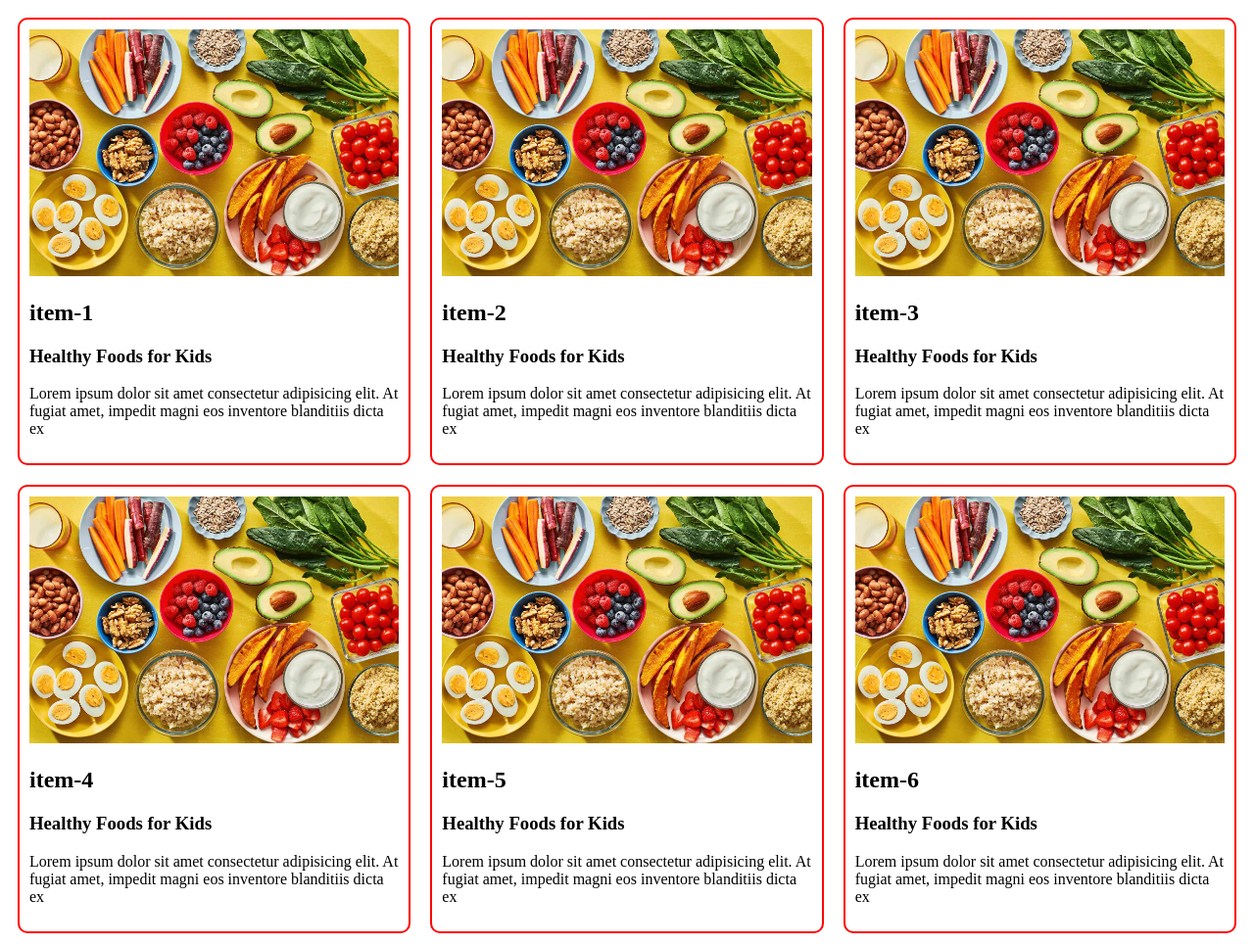
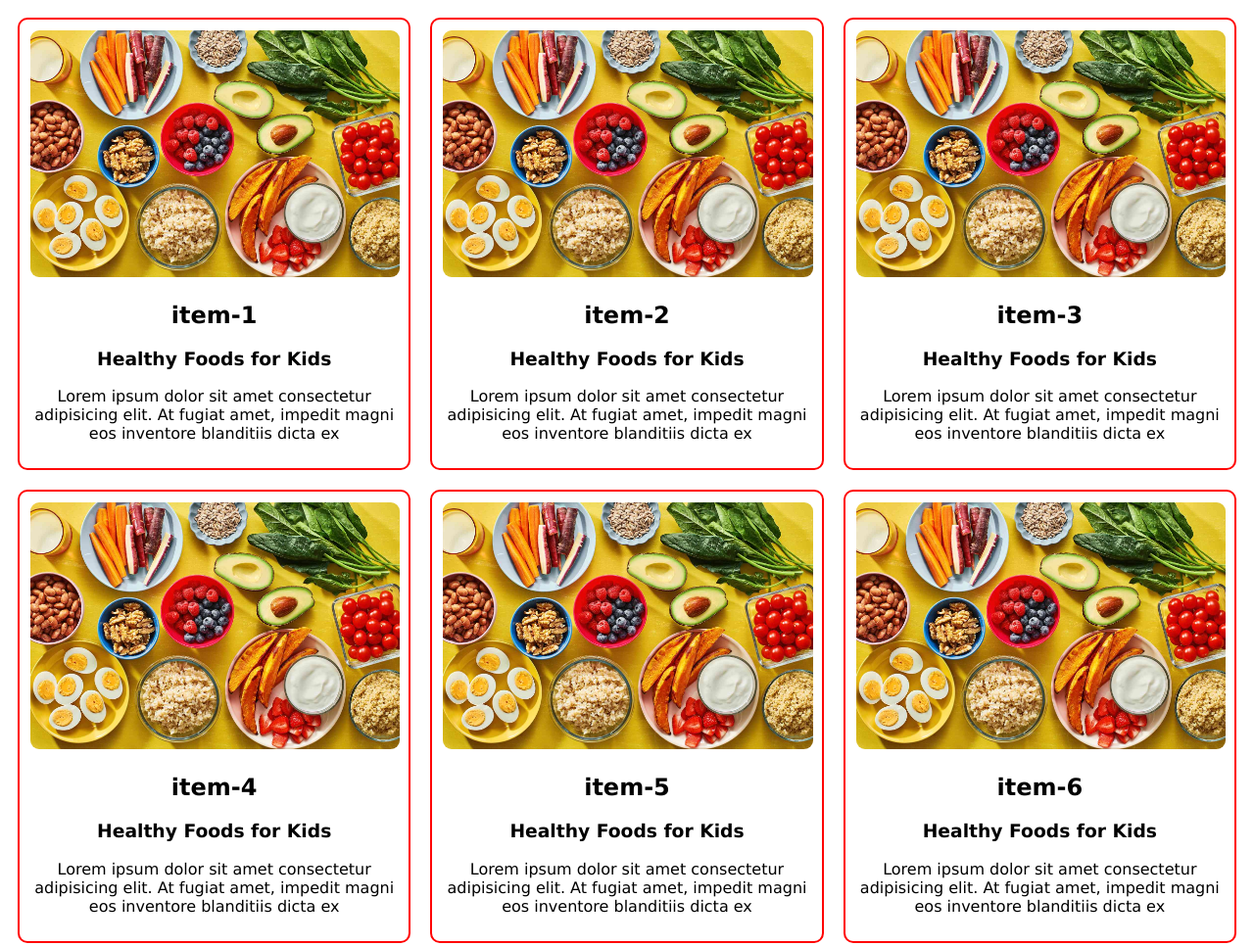
Before and after one commit to nahidparvej-developer/mil-2-modiule-1, a plain HTML site: page index.html in a window 1280 px wide. Shown: the top 966 px of the page at 98% size. Drawn offline with Linux system fonts and the light colour scheme.

Commit message:
2nd commit

```diff
--- a/index.html
+++ b/index.html
@@ -8,6 +8,9 @@
 
 
     <style>
+        *{
+            font-family: Verdana, Geneva, Tahoma, sans-serif;
+        }
       .container{
         display: grid;
         grid-template-columns: repeat(3,1fr);
@@ -23,6 +26,12 @@
 
        .images img{
         width: 100%;
+        border: 1px solid white;
+        border-radius: 10px;
+       }
+
+       h2,h3,p{
+        text-align: center;
        }
 
        @media screen and (max-width:576px){
```
